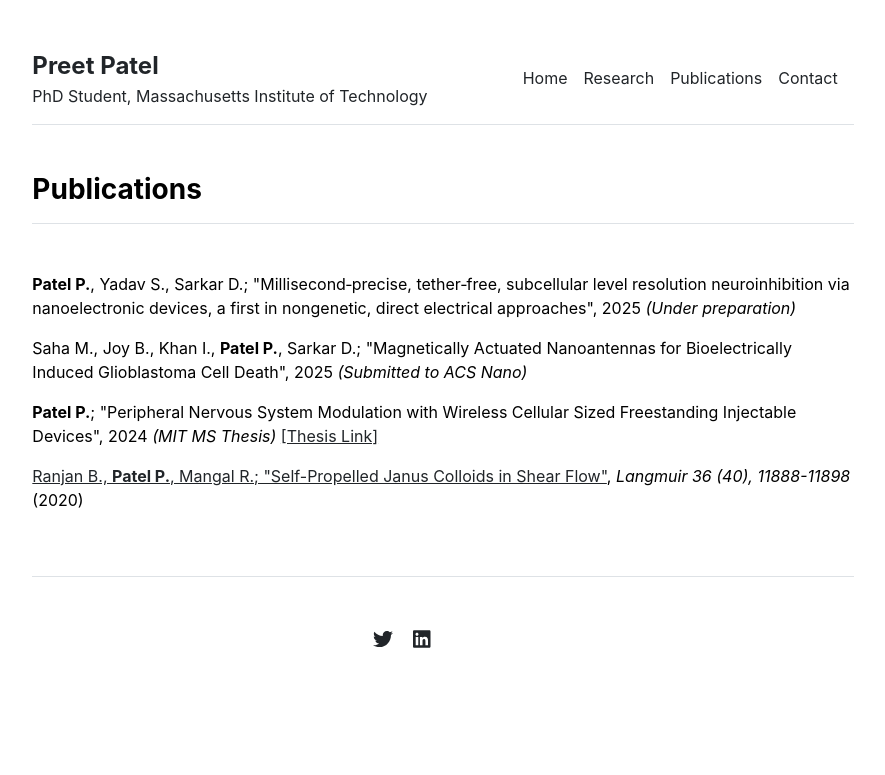
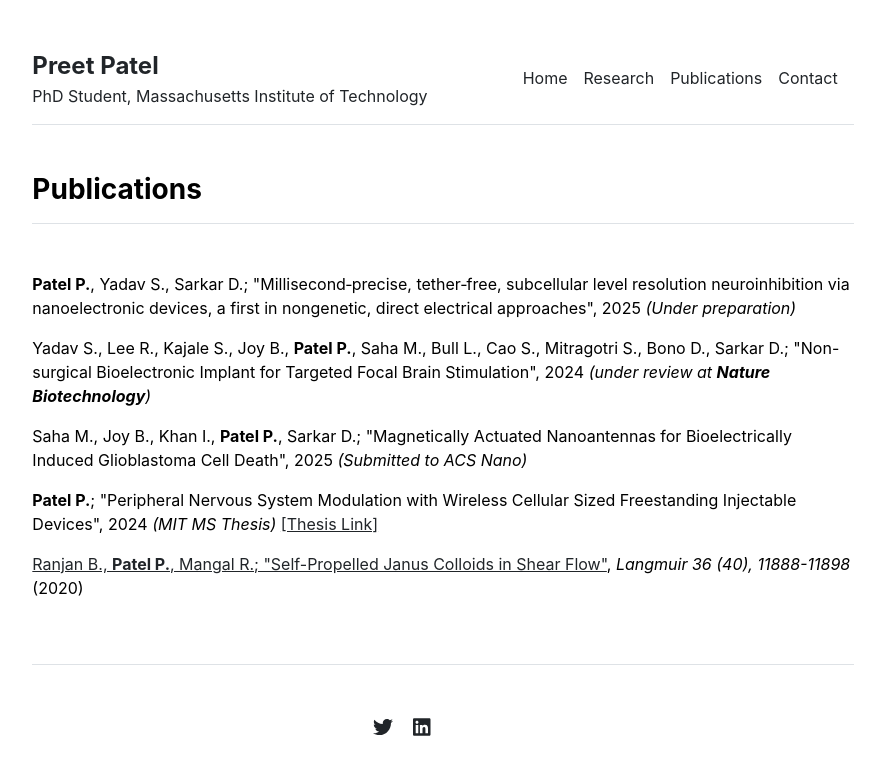
Before and after one commit to preet-mit/preet-mit, a Jekyll site: the page built from publications.md, in a window 1280 px wide. Shown: the top 775 px of the page, without its empty margins (197-1082 px from the left). Built offline with Jekyll 4.4.1, drawn with Linux system fonts in a browser that asks for light colours.

Commit message:
Update publications.html

```diff
--- a/_includes/publications.html
+++ b/_includes/publications.html
@@ -4,8 +4,8 @@
 
     <p><strong>Patel P.</strong>, Yadav S., Sarkar D.; "Millisecond‑precise, tether‑free, subcellular level resolution neuroinhibition via nanoelectronic devices, a first in nongenetic, direct electrical approaches", 2025 <em>(Under preparation)</em></p>
 
-    <!--<p>Yadav S., Lee R., Kajale S., Joy B., <strong>Patel P.</strong>, Saha M., Bull L., Cao S., Mitragotri S., Bono D., Sarkar D.; "Non-surgical Bioelectronic Implant for Targeted Focal Brain Stimulation", 2024 <em>(under review at <strong>Nature Biotechnology</strong>)</em></p>
-    -->
+    <p>Yadav S., Lee R., Kajale S., Joy B., <strong>Patel P.</strong>, Saha M., Bull L., Cao S., Mitragotri S., Bono D., Sarkar D.; "Non-surgical Bioelectronic Implant for Targeted Focal Brain Stimulation", 2024 <em>(under review at <strong>Nature Biotechnology</strong>)</em></p>
+
     <p>Saha M., Joy B., Khan I., <strong>Patel P.</strong>, Sarkar D.; "Magnetically Actuated Nanoantennas for Bioelectrically Induced Glioblastoma Cell Death", 2025 <em>(Submitted to ACS Nano)</em></p>
 
     <p><strong>Patel P.</strong>; "Peripheral Nervous System Modulation with Wireless Cellular Sized Freestanding Injectable Devices", 2024 <em>(MIT MS Thesis)</em> <a href="https://dspace.mit.edu/handle/1721.1/156960">[Thesis Link]</a></p>
```
